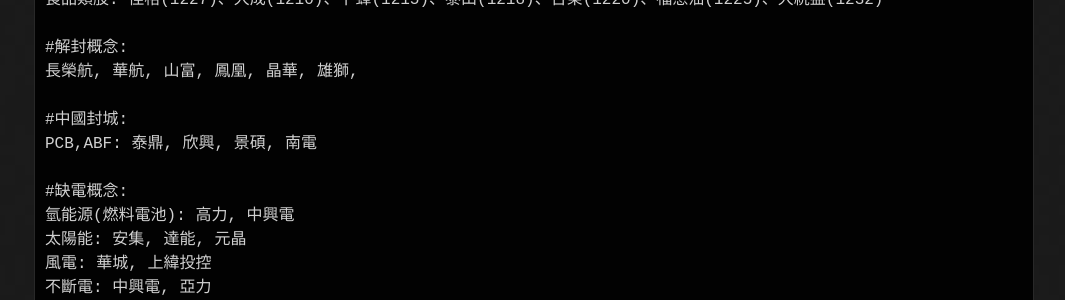
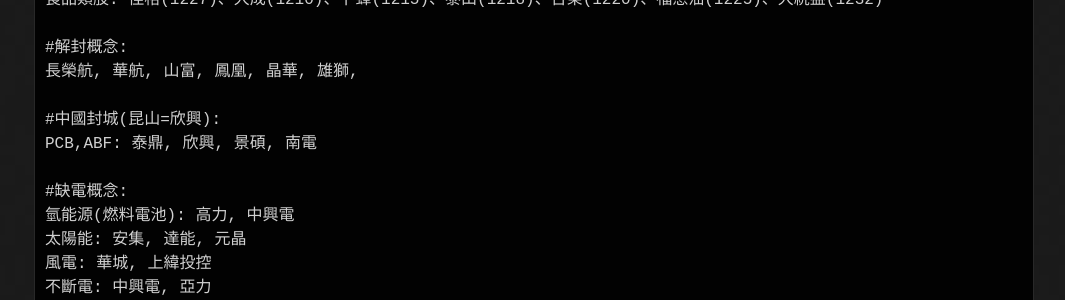
Before and after one commit to lepg5487/Stock_God, a Jekyll site: the page built from index.md, in a window 1280 px wide and 1400 px high, scrolled down 17803 px. Shown: the part 341-641 px from the top of the window, without its empty margins (106-1171 px from the left). Built offline with Jekyll 4.4.1, drawn with Linux system fonts in a browser that asks for light colours; our own code applies the rules of GitHub Pages for plain Markdown files; some of the changed text lies outside the part shown.

Commit message:
Update index.md

````diff
--- a/index.md
+++ b/index.md
@@ -10,7 +10,7 @@
 ```
 美股費半好危險, 躲一下電子.
 金融股多空碰撞.
-中國封城殺ABF, 送分題可以抄作業.
+中國昆山封城殺ABF, 送分題可以抄作業.
 #通膨概念, #解封概念, 繼續上.
 ```
 
@@ -764,7 +764,7 @@
 #解封概念:
 長榮航, 華航, 山富, 鳳凰, 晶華, 雄獅,
 
-#中國封城:
+#中國封城(昆山=欣興):
 PCB,ABF: 泰鼎, 欣興, 景碩, 南電
 
 #缺電概念:
````
